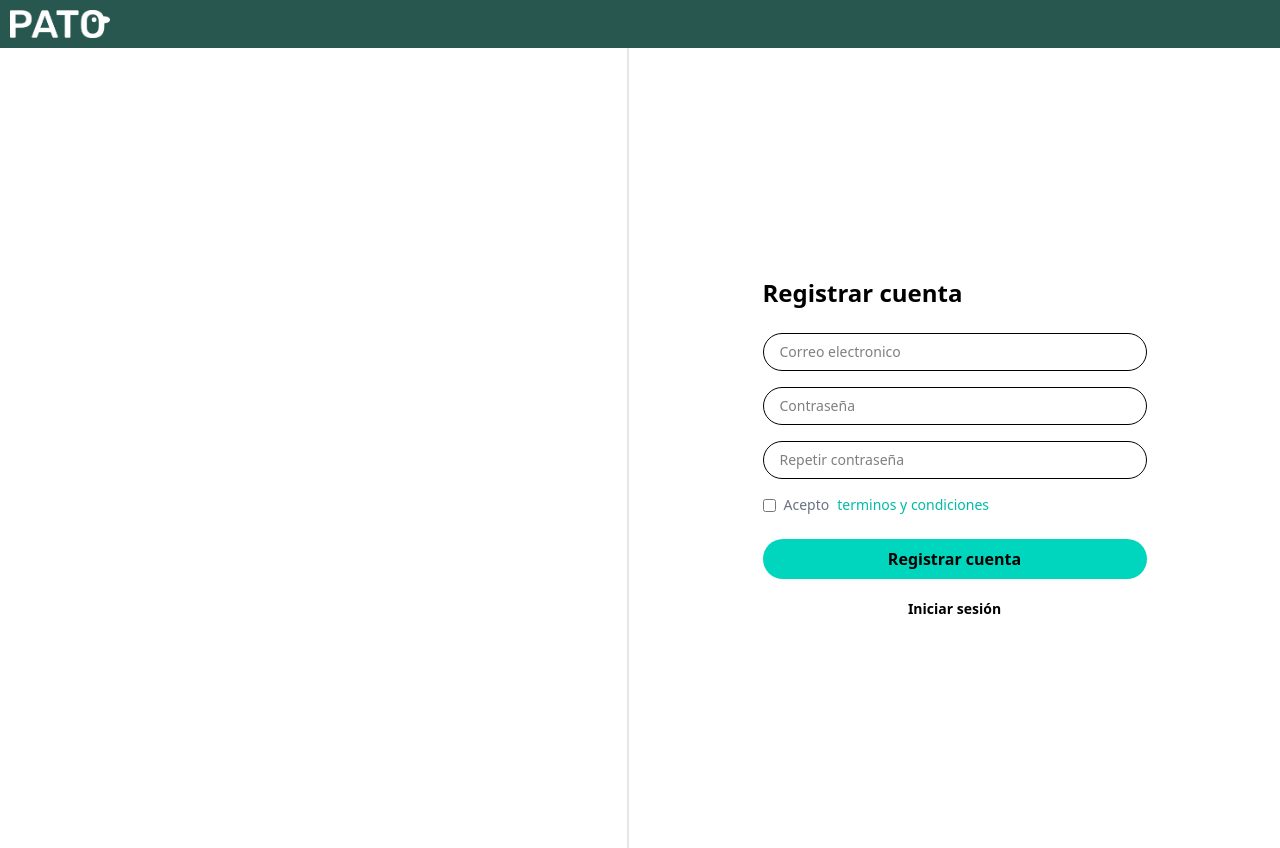
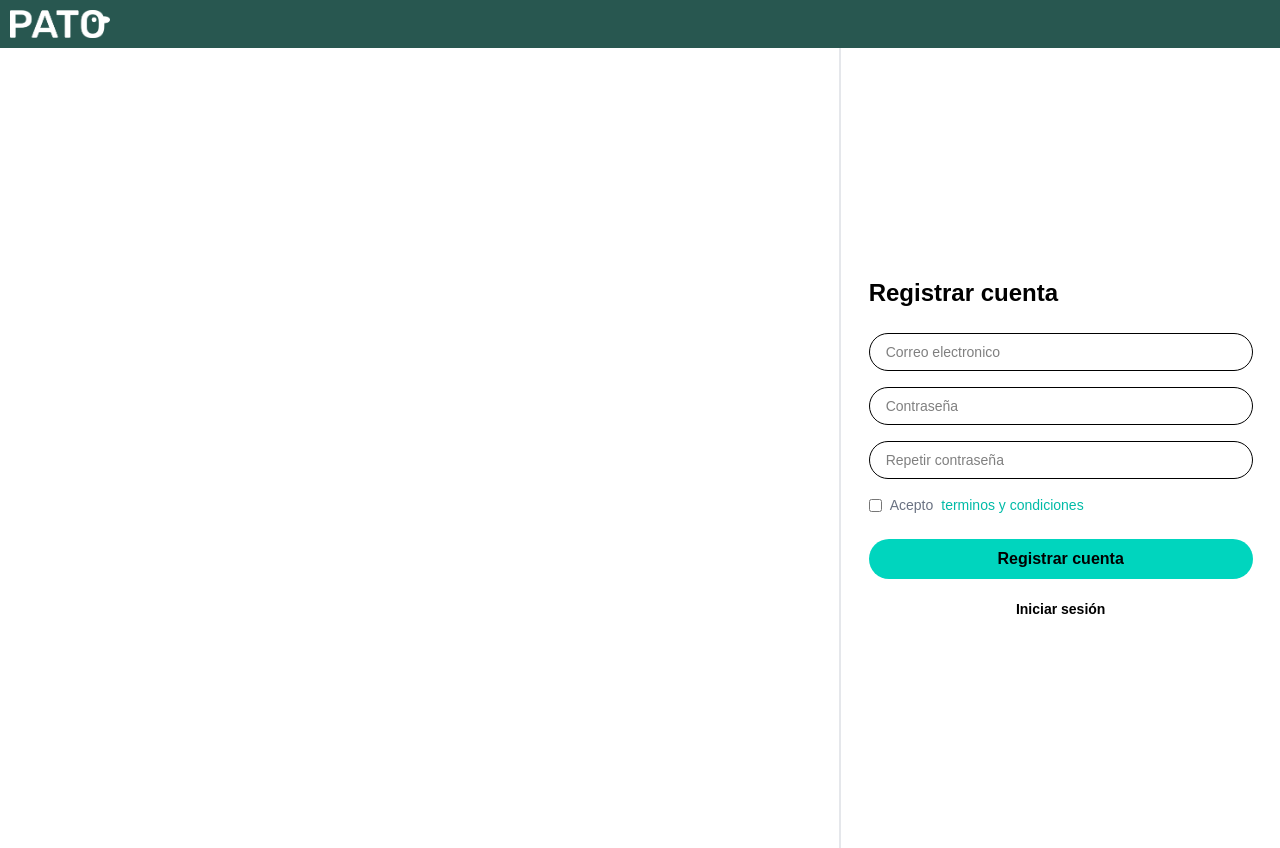
Before and after one commit to CrisDuar/PATO-web-client, an Angular app: page /register in a window 1280 px wide. Built offline with nearby package versions, Linux system fonts and the light colour scheme.

Commit message:
feat: mensajes de error previos al registro, ademas se dejo comentario de lo que se tiene que realizar en el momento que este disponible la interfaz para su consumo

```diff
--- a/src/app/app.css
+++ b/src/app/app.css
@@ -0,0 +1,3 @@
+*{
+  font-family: 'Rubik', sans-serif;
+}
--- a/src/app/pages/registry/registry/registry.html
+++ b/src/app/pages/registry/registry/registry.html
@@ -1,25 +1,43 @@
 <app-navbar-prelogin></app-navbar-prelogin>
 <div class="main-container flex min-h-screen">
-  <div class="flex-1 border-r-2 border-gray-200"></div>
+  <div class="flex-1/3 border-r-2 border-gray-200"></div>
   <div class="flex-1 border-l-0 flex items-center justify-around p-3">
     <div class="w-full max-w-sm">
       <h2 class="text-2xl font-bold mb-6">Registrar cuenta</h2>
       <form class="flex flex-col gap-4">
-        <input type="email" placeholder="Correo electronico "
+        <input type="email" placeholder="Correo electronico"
+               [value]="emailCampo()"
+               (input)="emailCampo.set(txtEmail.value)"
+               (change)="emailCampo.set(txtEmail.value)"
+               #txtEmail
                class="border rounded-full px-4 py-2 text-sm focus:outline-none focus:ring-2 focus:ring-teal-400">
-
         <input type="password" placeholder="Contraseña"
+               [value]="passwordCampo()"
+               (input)="passwordCampo.set(txtPassword.value)"
+               (change)="passwordCampo.set(txtPassword.value)"
+               #txtPassword
                class="border rounded-full px-4 py-2 text-sm focus:outline-none focus:ring-2 focus:ring-teal-400">
 
         <input type="password" placeholder="Repetir contraseña"
+               [value]="passwordConfirmacionCampo()"
+               (input)="passwordConfirmacionCampo.set(txtPasswordConfirmation.value)"
+               (change)="passwordConfirmacionCampo.set(txtPasswordConfirmation.value);"
+               #txtPasswordConfirmation
                class="border rounded-full px-4 py-2 text-sm focus:outline-none focus:ring-2 focus:ring-teal-400">
 
         <label class="flex items-center gap-2 text-sm text-gray-500">
           <input type="checkbox" class="accent-purple-500">
           Acepto <a href="#" class="text-teal-500">terminos y condiciones</a>
         </label>
-
-        <button type="submit"
+        @if (passwordsNoCoinciden()) {
+          <p class="text-red-500 text-sm">CONTRASEÑAS NO COINCIDEN</p>
+        }
+        @if (passwordsNoRequisitos()) {
+          <p class="text-red-500 text-sm">CONTRASEÑA NO CUMPLE CON LOS REQUISITOS</p>
+        }
+        <button
+                (click)="registrarCuenta()"
+                type="submit"
                 class="bg-teal-400 hover:bg-teal-500 text-black font-semibold rounded-full py-2 mt-2 transition">
           Registrar cuenta
         </button>
--- a/src/app/pages/registry/registry/registry.ts
+++ b/src/app/pages/registry/registry/registry.ts
@@ -1,12 +1,47 @@
-import { Component } from '@angular/core';
-import {NavbarPrelogin} from '../../../components/navbar-prelogin/navbar-prelogin';
+import { Component, signal, computed } from '@angular/core';
+import { NavbarPrelogin } from '../../../components/navbar-prelogin/navbar-prelogin';
+import { routes } from '../../../app.routes';
+import { Router } from '@angular/router';
 
 @Component({
   selector: 'app-registry',
-  imports: [
-    NavbarPrelogin
-  ],
+  imports: [NavbarPrelogin],
   templateUrl: './registry.html',
   styleUrl: './registry.css',
 })
-export class Registry {}
+export class Registry {
+  constructor(private router: Router) {}
+  PASSWORD_REGEX = /^(?=.*[a-z])(?=.*[A-Z])(?=.*\d)(?=.*[^A-Za-z0-9]).{8,}$/;
+  emailCampo = signal('');
+  passwordCampo = signal('');
+  passwordConfirmacionCampo = signal('');
+
+  passwordsNoCoinciden = computed(() => {
+    const pass = this.passwordCampo();
+    const confirm = this.passwordConfirmacionCampo();
+    return confirm !== '' && pass !== confirm;
+  });
+  passwordsNoRequisitos = computed(() => {
+    const pass = this.passwordCampo();
+    return pass !== '' && !this.PASSWORD_REGEX.test(pass);
+  });
+  registrarCuenta() {
+    const email = this.emailCampo();
+    const pass = this.passwordCampo();
+    const confirm = this.passwordConfirmacionCampo();
+    /*
+    Se hace una verificacion con los metodos ya existentes para verificación de campos si coincides y si cumplen los requisitos:
+    - Al menos una minuscula
+    - Al menos una mayuscula
+    - Al menos un numero
+    - Al menos un caracter especial
+    - Al menos la contraseña deberia contar con 8 caracteres
+
+    Se hace verificación en DB con un if preguntando si existe usuarios con el mismo correo
+    Si no existe: envia datos a interfaz para registrarlos en la base de datos
+    Si si existe: mostrar mensaje de error explicitamente diciendo que ya hay una cuenta vinculada a ese correo
+     */
+    console.log('Registrando...');
+    this.router.navigate(['/']);
+  }
+}
```
